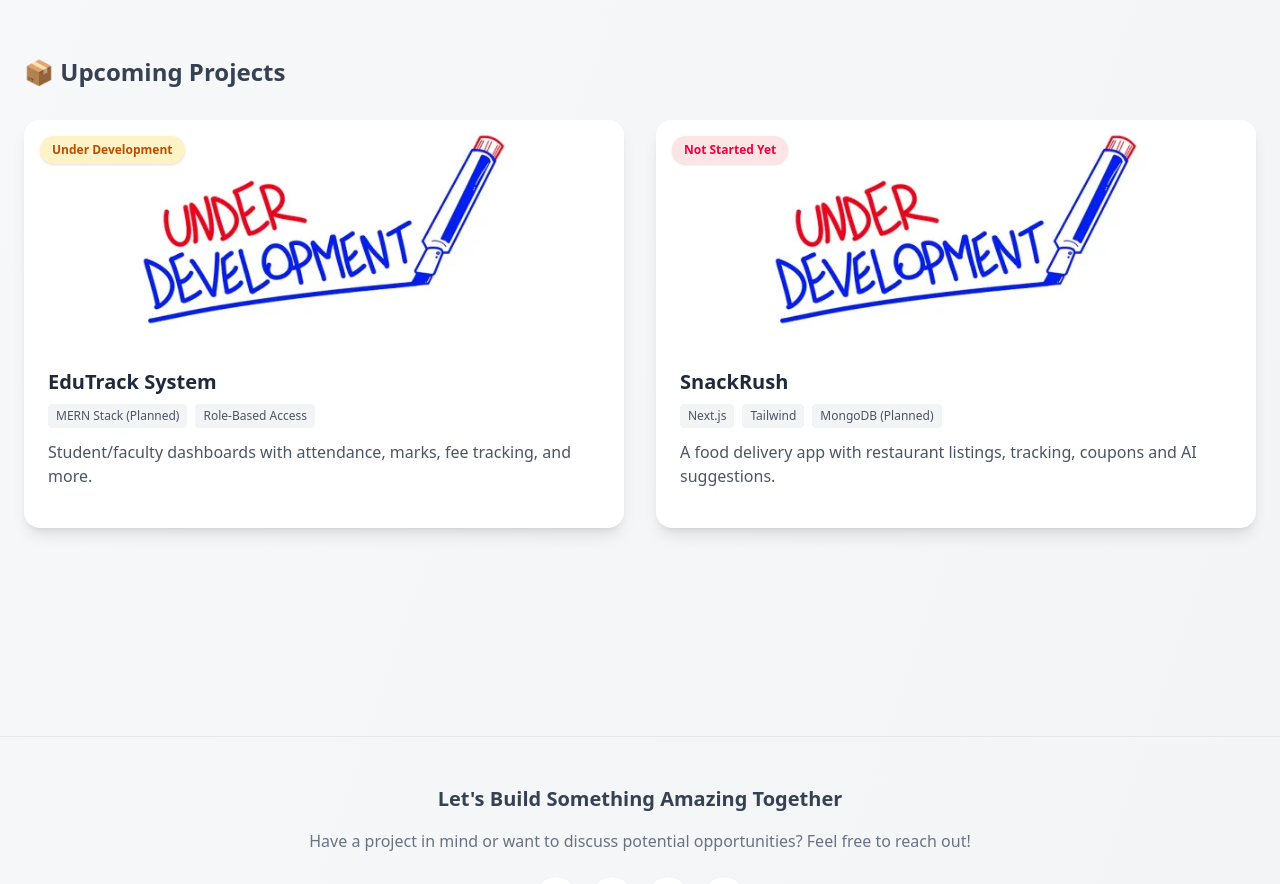
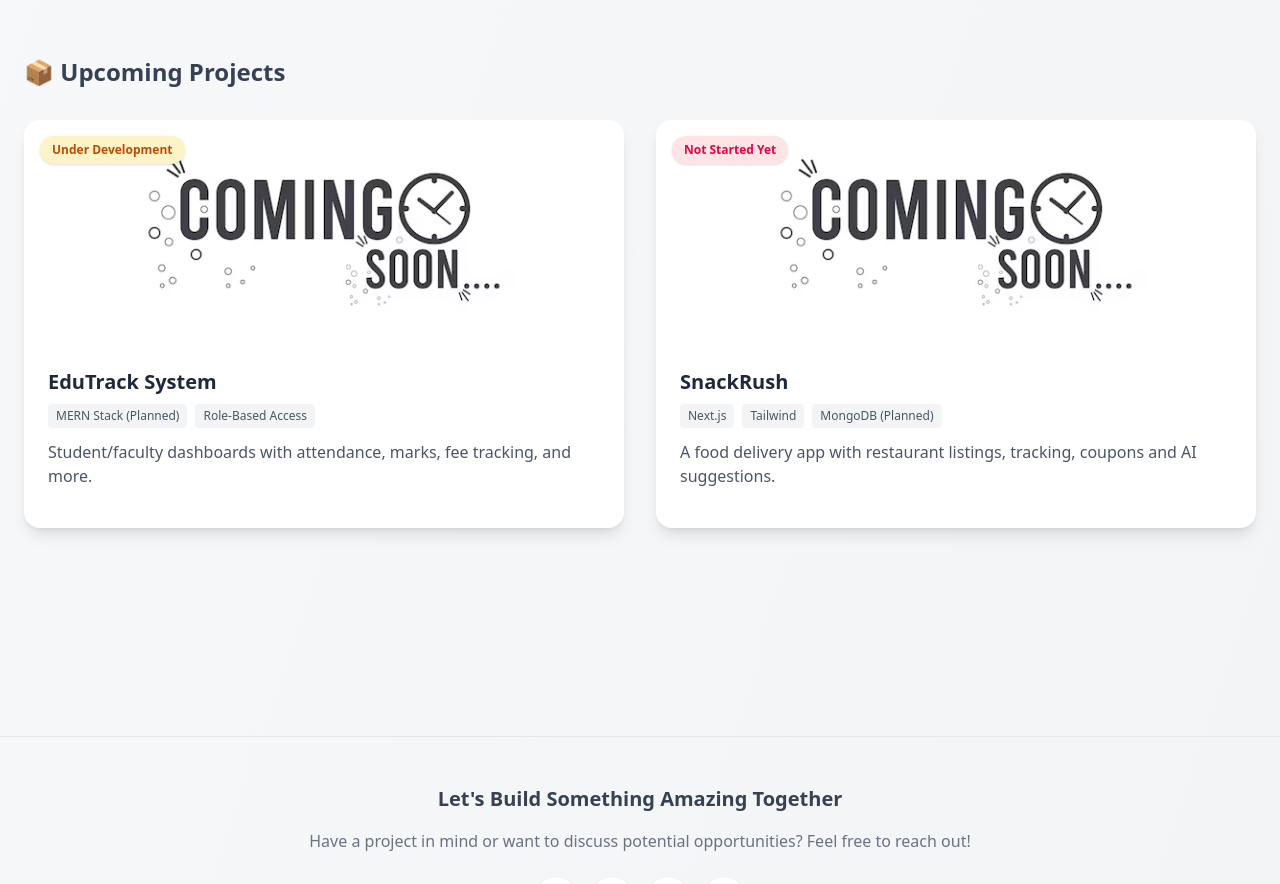
Before and after one commit to Mohithh/Portfolio-Website, a Next.js app: page / in a window 1280 px wide. Shown: the part 2780-3664 px from the top of the page. Built offline with nearby package versions, Linux system fonts and the light colour scheme; grey boxes are pictures that could not be loaded.

Commit message:
Improve website performance

```diff
--- a/app/page.js
+++ b/app/page.js
@@ -87,7 +87,7 @@ const Page = () => {
       code: "#",
       file: "#",
       category: "upcoming",
-      image: "/underdevelopmentlogo.webp",
+      image: "/soon.avif",
       tag: "Under Development"
     },
     {
@@ -98,7 +98,7 @@ const Page = () => {
       code: "#",
       file: "#",
       category: "upcoming",
-      image: "/underdevelopmentlogo.webp",
+      image: "/soon.avif",
       tag: "Not Started Yet"
     }
   ];
```
Also changed, not shown: public/soon.avif (added).
